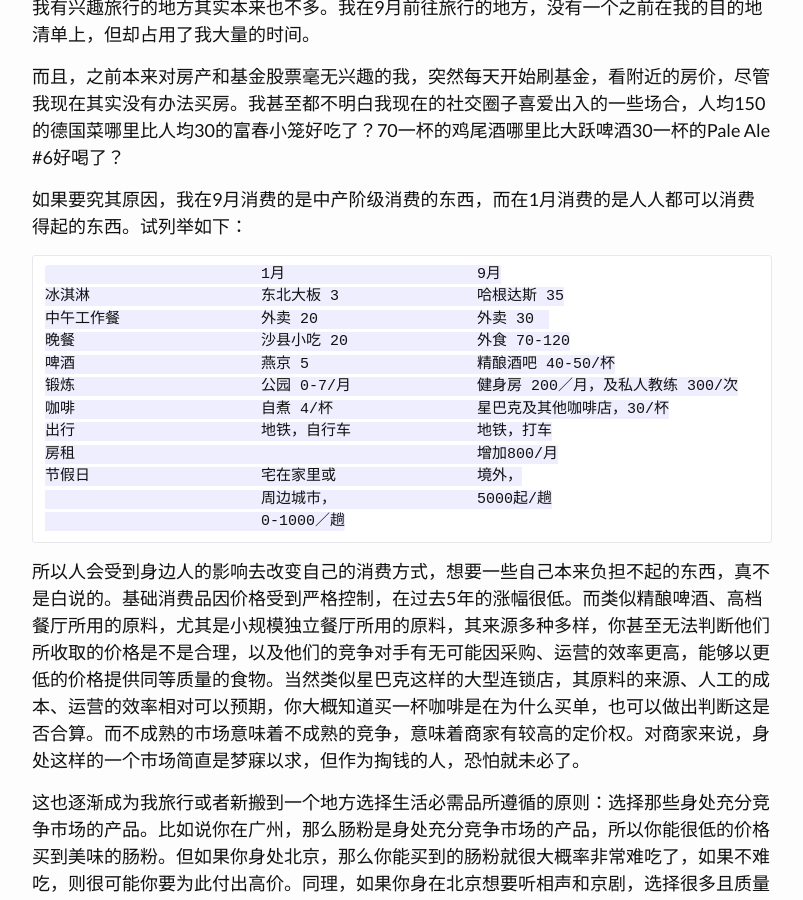
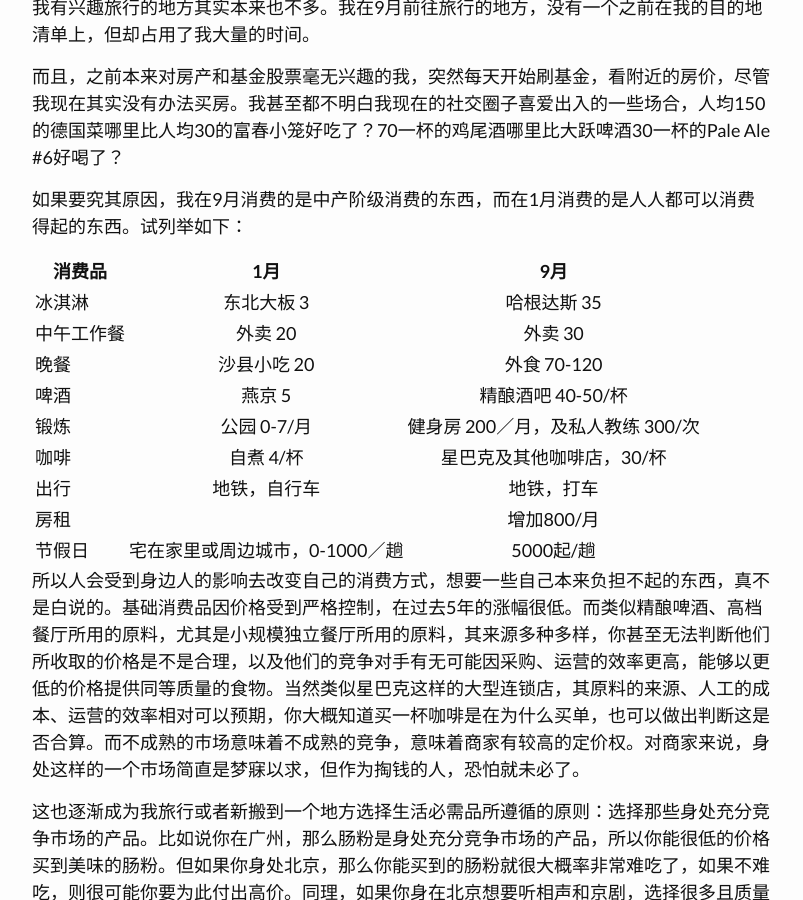
Before and after one commit to bleakwood/bleakwood.github.io, a Jekyll site: the page built from _posts/2017-10-03-reflection-on-lifestyle.md, in a window 1280 px wide and 900 px high, scrolled down 581 px. Shown: the whole window, without its empty margins (238-1041 px from the left). Built offline with Jekyll 4.4.1, drawn with Linux system fonts in a browser that asks for light colours; comment, search, counter and statistics services are not loaded.

Commit message:
update table in the latest post

````diff
--- a/_posts/2017-10-03-reflection-on-lifestyle.md
+++ b/_posts/2017-10-03-reflection-on-lifestyle.md
@@ -17,20 +17,19 @@ published: true
 
 如果要究其原因，我在9月消费的是中产阶级消费的东西，而在1月消费的是人人都可以消费得起的东西。试列举如下：
 
-```
-			1月			9月
-冰淇淋			东北大板 3		哈根达斯 35
-中午工作餐		外卖 20			外卖 30
-晚餐			沙县小吃 20		外食 70-120
-啤酒			燕京 5			精酿酒吧 40-50/杯
-锻炼			公园 0-7/月		健身房 200／月，及私人教练 300/次
-咖啡			自煮 4/杯    		星巴克及其他咖啡店，30/杯
-出行			地铁，自行车		地铁，打车
-房租						增加800/月
-节假日			宅在家里或		境外，
-			周边城市，		5000起/趟
-			0-1000／趟
-```
+
+| 消费品        | 1月           | 9月  |
+| ------------- |:-------------:| :-----:|
+| 冰淇淋      	| 东北大板 3 		| 哈根达斯 35 		|
+| 中午工作餐     	| 外卖 20      	| 外卖 30 			|
+| 晚餐	 		| 沙县小吃 20    	| 外食 70-120		|
+| 啤酒	 		| 燕京 5		   	| 精酿酒吧 40-50/杯	|
+| 锻炼	 		| 公园 0-7/月    	| 健身房 200／月，及私人教练 300/次	|
+| 咖啡		 	| 自煮 4/杯    	| 星巴克及其他咖啡店，30/杯	|
+| 出行	 		| 地铁，自行车    	| 地铁，打车	|
+| 房租	 		|       		| 增加800/月	|
+| 节假日	 		| 宅在家里或周边城市，0-1000／趟    	|    5000起/趟	|
+
 
 所以人会受到身边人的影响去改变自己的消费方式，想要一些自己本来负担不起的东西，真不是白说的。基础消费品因价格受到严格控制，在过去5年的涨幅很低。而类似精酿啤酒、高档餐厅所用的原料，尤其是小规模独立餐厅所用的原料，其来源多种多样，你甚至无法判断他们所收取的价格是不是合理，以及他们的竞争对手有无可能因采购、运营的效率更高，能够以更低的价格提供同等质量的食物。当然类似星巴克这样的大型连锁店，其原料的来源、人工的成本、运营的效率相对可以预期，你大概知道买一杯咖啡是在为什么买单，也可以做出判断这是否合算。而不成熟的市场意味着不成熟的竞争，意味着商家有较高的定价权。对商家来说，身处这样的一个市场简直是梦寐以求，但作为掏钱的人，恐怕就未必了。
 
````
